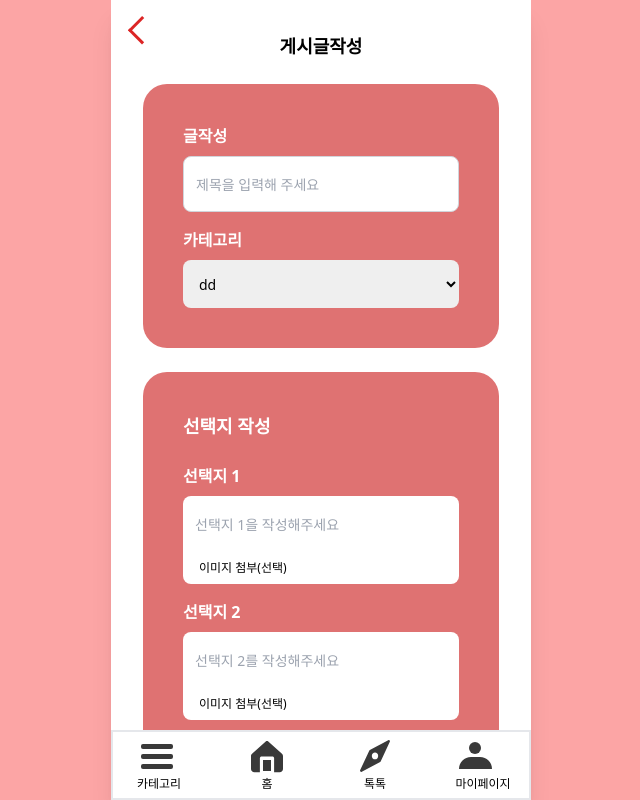
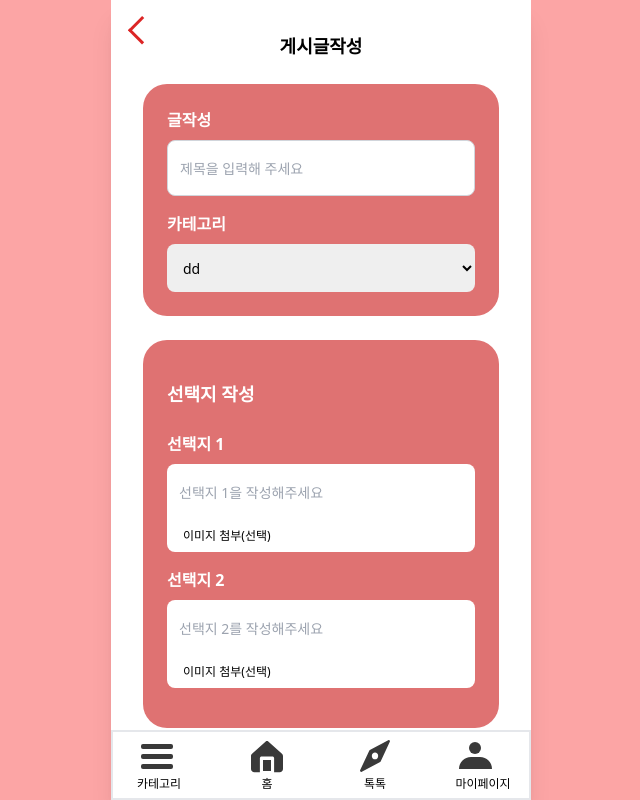
Before and after one commit to side-project-for-develop/frontend, a Next.js app: page /posts/new in a window 1280 px wide. Shown: the whole page, without its empty margins (319-959 px from the left). Built offline with nearby package versions, Linux system fonts and the light colour scheme.

Commit message:
fix: adjust

```diff
--- a/src/app/posts/new/page.tsx
+++ b/src/app/posts/new/page.tsx
@@ -20,7 +20,7 @@ const Page = () => {
       <BackBtnComponent clickHandler={onBackHandler} />
       <div className="font-bold mt-8 text-lg xsm:mt-4">게시글작성</div>
 
-      <div className="w-[calc(100%-4rem)] p-10 flex flex-col gap-4 items-center bg-[#DF7272] rounded-3xl sm:p-5 sm:w-[calc(100%-2rem)]">
+      <div className="w-[calc(100%-4rem)] p-6 flex flex-col gap-4 items-center bg-[#DF7272] rounded-3xl sm:p-5 sm:w-[calc(100%-2rem)]">
         <div className="flex flex-col w-full">
           <span>글작성</span>
           <Input
@@ -45,7 +45,7 @@ const Page = () => {
         </div>
       </div>
 
-      <div className="w-[calc(100%-4rem)] p-10 flex flex-col gap-4 bg-[#DF7272] rounded-3xl sm:p-5 sm:w-[calc(100%-2rem)]">
+      <div className="w-[calc(100%-4rem)] px-6 py-10 flex flex-col gap-4 bg-[#DF7272] rounded-3xl sm:p-5 sm:w-[calc(100%-2rem)]">
         <span className="text-lg">선택지 작성</span>
         <div className="flex flex-col w-full">
           <span>선택지 1</span>
```
